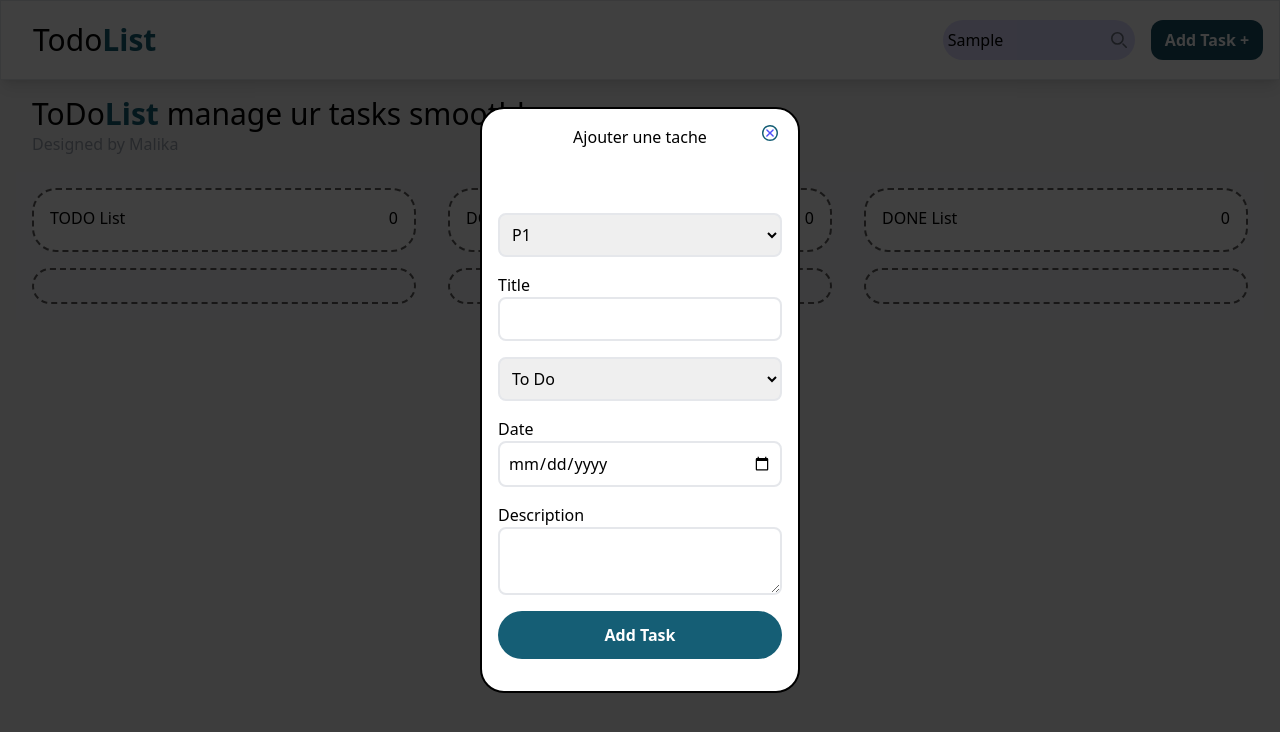
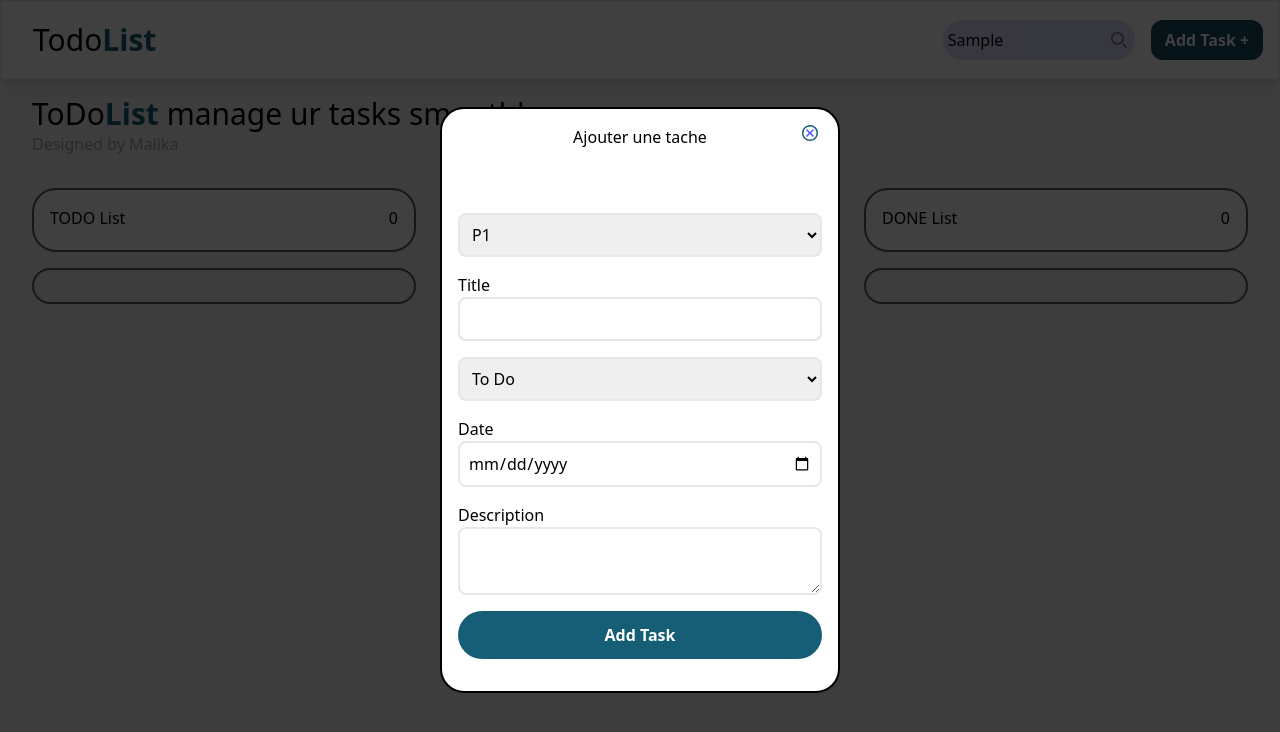
Before and after one commit to elabiad-malika2/ToDoList, a website: page projet/index.html in a window 1280 px wide. Both pictures are taken after typing "Sample" into the empty fields and a click on the button "Add Task +". Drawn offline with Linux system fonts and the light colour scheme; a web font is replaced by a local one.

Commit message:
Regelement de quelque design #1

```diff
--- a/projet/index.html
+++ b/projet/index.html
@@ -51,25 +51,25 @@
 
             <div class="flex flex-col gap-4 items-center relative h-full">
                 <div id=""
-                    class="border-dashed border-2 border-borderColor rounded-3xl h-16 bg-white  p-4 w-full relative z-10 flex justify-between">
+                    class=" border-2 border-borderColor rounded-3xl h-16 bg-white  p-4 w-full relative z-10 flex justify-between">
                     <h3>TODO List</h3>
                     <p id="nbrTodo">0</p>
 
 
                 </div>
-                <div id="todo-tache" class="border-dashed border-2 border-borderColor rounded-3xl h-auto overflow-y-auto  p-4 w-full relative z-10 ">
+                <div id="todo-tache" class=" border-2 border-borderColor rounded-3xl h-auto overflow-y-auto  p-4 w-full relative z-10 ">
 
                 </div>
             </div>
             <!-- DOING LIST -->
             <div class="flex flex-col gap-4 items-center relative">
                 <div id=""
-                    class="border-dashed border-2 border-borderColor rounded-3xl h-16 bg-white  p-4 w-full relative z-10 flex justify-between">
+                    class=" border-2 border-borderColor rounded-3xl h-16 bg-white  p-4 w-full relative z-10 flex justify-between">
                     <h3>DOING List</h3>
                     <p id="nbrDoing">0</p>
                 </div>
                 <div id="doing-tache"
-                    class="border-dashed border-2 border-borderColor rounded-3xl h-auto w-full p-4 relative z-10">
+                    class=" border-2 border-borderColor rounded-3xl h-auto w-full p-4 relative z-10">
 
                 </div>
 
@@ -77,21 +77,21 @@
             <!-- DONE LIST -->
             <div class="flex flex-col gap-4 items-center relative">
                 <div id=""
-                    class="border-dashed border-2 border-borderColor rounded-3xl h-16 bg-white  p-4 w-full relative z-10 flex justify-between">
+                    class=" border-2 border-borderColor rounded-3xl h-16 bg-white  p-4 w-full relative z-10 flex justify-between">
                     <h3>DONE List</h3>
                     <p id="nbrDone">0</p>
                 </div>
                 <div id="done-tache"
-                    class="border-dashed border-2 border-borderColor rounded-3xl h-auto w-full p-4 z-10">
+                    class=" border-2 border-borderColor rounded-3xl h-auto w-full p-4 z-10">
 
             </div>
             </div>
         </div>
         <!-- FIN Tasks -->
-        <div id="modele" class="modele bg-black bg-opacity-75 hidden items-center justify-center fixed inset-0 z-50 ">
-            <div class="w-1/4 h-screen  border-2 border-black rounded-3xl bg-white relative z-50 ">
+        <div id="modele" class="design modele bg-black bg-opacity-75 hidden items-center justify-center fixed inset-0 z-50 ">
+            <div class=" modele-content  border-2 border-black rounded-3xl bg-white relative z-50 ">
                 <svg class=" fill-primary absolute cursor-pointer top-0 right-0 pr-4 pt-4 w-10 h-8"
-                    xmlns="http://www.w3.org/2000/svg" width="1.2rem" height="1.2rem" viewBox="0 0 24 24">
+                onclick="document.getElementById('modele').style.display='none'" xmlns="http://www.w3.org/2000/svg" width="1.2rem" height="1.2rem" viewBox="0 0 24 24">
                     <path
                         d="M20.48 3.512a11.97 11.97 0 0 0-8.486-3.514C5.366-.002-.007 5.371-.007 11.999c0 3.314 1.344 6.315 3.516 8.487A11.97 11.97 0 0 0 11.995 24c6.628 0 12.001-5.373 12.001-12.001c0-3.314-1.344-6.315-3.516-8.487m-1.542 15.427a9.8 9.8 0 0 1-6.943 2.876c-5.423 0-9.819-4.396-9.819-9.819a9.8 9.8 0 0 1 2.876-6.943a9.8 9.8 0 0 1 6.942-2.876c5.422 0 9.818 4.396 9.818 9.818a9.8 9.8 0 0 1-2.876 6.942z" />
                     <path fill="#5051fa"
@@ -141,10 +141,10 @@
             </div>
         </div>
         <!-- edit model -->
-        <div id="modele-edit" class="modele bg-black bg-opacity-75 hidden items-center justify-center fixed inset-0 z-50 ">
-            <div class="w-1/4 h-auto  border-2 border-black rounded-3xl bg-white relative z-50 ">
+        <div id="modele-edit" class="design modele bg-black bg-opacity-75 hidden items-center justify-center fixed inset-0 z-50 ">
+            <div class="modele-content  border-2 border-black rounded-3xl bg-white relative z-50 ">
                 <svg class=" fill-primary absolute cursor-pointer top-0 right-0 pr-4 pt-2 w-10 h-8"
-                    xmlns="http://www.w3.org/2000/svg" width="1.2rem" height="1.2rem" viewBox="0 0 24 24">
+                onclick="document.getElementById('modele-edit').style.display='none'" xmlns="http://www.w3.org/2000/svg" width="1.2rem" height="1.2rem" viewBox="0 0 24 24">
                     <path
                         d="M20.48 3.512a11.97 11.97 0 0 0-8.486-3.514C5.366-.002-.007 5.371-.007 11.999c0 3.314 1.344 6.315 3.516 8.487A11.97 11.97 0 0 0 11.995 24c6.628 0 12.001-5.373 12.001-12.001c0-3.314-1.344-6.315-3.516-8.487m-1.542 15.427a9.8 9.8 0 0 1-6.943 2.876c-5.423 0-9.819-4.396-9.819-9.819a9.8 9.8 0 0 1 2.876-6.943a9.8 9.8 0 0 1 6.942-2.876c5.422 0 9.818 4.396 9.818 9.818a9.8 9.8 0 0 1-2.876 6.942z" />
                     <path fill="#5051fa"
--- a/projet/main.js
+++ b/projet/main.js
@@ -91,7 +91,7 @@ function afficherTaches(){
         const card = document.createElement("div");
         card.className="card w-full h-32 bg-white rounded-bl-3xl rounded-br-3xl flex flex-col mb-8 relative ";
         card.innerHTML = `
-            <div class="absolute top-0 left-0 w-full h-2 ${tache.priorite === '1' ? 'bg-red-500' : tache.priorite === '2' ? 'bg-black' : 'bg-green-500'} rounded-t-3xl"></div>
+            <div  class="absolute top-0 left-0 w-full  h-2 ${tache.priorite === '1' ? 'bg-red-500' : tache.priorite === '2' ? 'bg-black' : 'bg-green-500'} rounded-t-3xl"></div>
             <div class="flex flex-col px-4 h-full justify-center items-center relative">
                 <div class="absolute top-4 right-2" >
                     <svg onclick="showEdit(${index})" xmlns="http://www.w3.org/2000/svg" width="1.2rem" height="1.2rem" viewBox="0 0 24 24" class="fill-current text-gray-600">
--- a/projet/style.css
+++ b/projet/style.css
@@ -6,3 +6,35 @@
   #error-text.show {
     opacity: 1;
   }
+#modele .modele-content {
+    width: 90%; /* Par défaut, occupe presque toute la largeur sur les petits écrans */
+    max-width: 400px; /* Limite la largeur sur les petits écrans */
+}
+
+@media (min-width: 640px) { /* Petits écrans (sm) */
+    .design .modele-content {
+        width: 75%; /* Augmente la largeur */
+        max-width: 600px; /* Limite la largeur */
+    }
+}
+
+@media (min-width: 768px) { /* Moyens écrans (md) */
+    .design .modele-content {
+        width: 60%; /* Réduit légèrement la largeur */
+        max-width: 700px;
+    }
+}
+
+@media (min-width: 1024px) { /* Grands écrans (lg) */
+    .design .modele-content {
+        width: 40%; /* Réduit davantage pour les grands écrans */
+        max-width: 800px;
+    }
+}
+
+@media (min-width: 1280px) { /* Très grands écrans (xl) */
+    .design .modele-content {
+        width: 30%; /* Limite la largeur pour les très grands écrans */
+        max-width: 1000px;
+    }
+}
```
